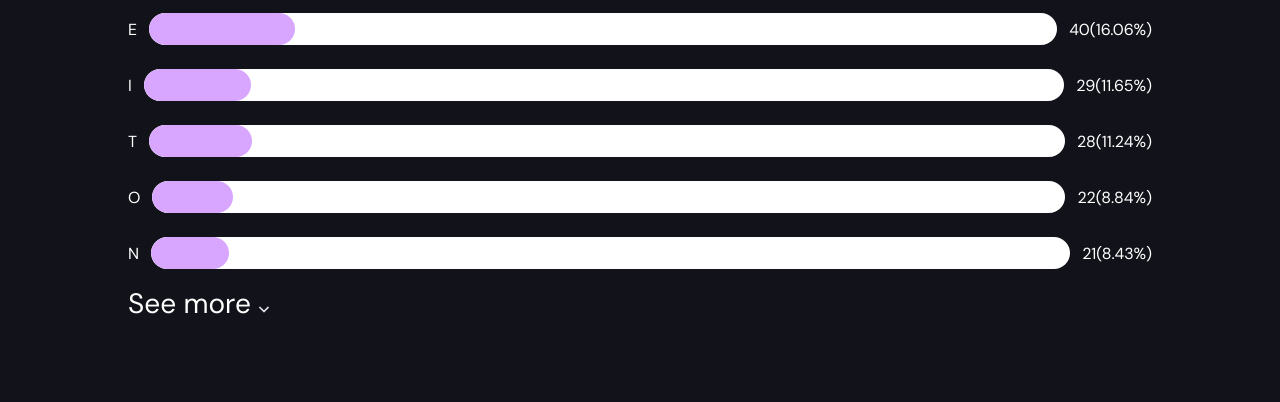
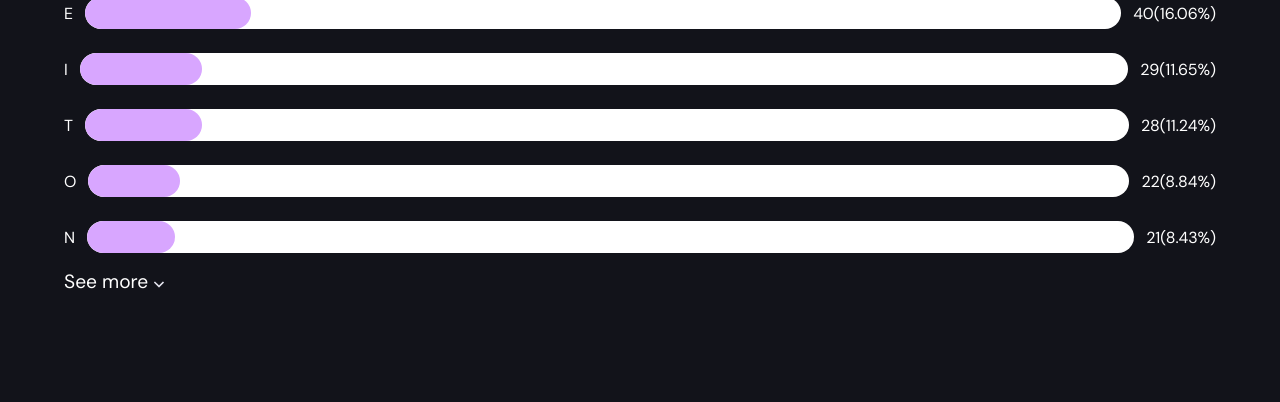
Before and after one commit to jejeadjanor/Character-Counter, a plain HTML site: page starter-code/index.html in a window 1280 px wide. Shown: the part 774-1176 px from the top of the page. After the commit the page ends 1132 px from the top, so only its background shows below. Drawn offline with Linux system fonts and the light colour scheme.

Commit message:
fix body margin for various screen

```diff
--- a/starter-code/styles.css
+++ b/starter-code/styles.css
@@ -38,6 +38,35 @@
     max-width: 800dvw;
     margin: 0 auto;
     padding: 2rem;
+}
+
+@media (min-width: 350px) {
+    .body {
+        background-color: #12131A;
+        font-family: 'DMSans-Regular';
+        color: #ffffff;
+        margin: 1rem 2rem 3rem;
+    }
+    .container {
+        max-width: 800dvw;
+        margin: 0 auto;
+        padding: 0.5rem;
+    }
+}
+
+
+@media (min-width: 640px) {
+    .body {
+        background-color: #12131A;
+        font-family: 'DMSans-Regular';
+        color: #ffffff;
+        margin: 1rem 3rem 3rem;
+    }
+    .container {
+        max-width: 800dvw;
+        margin: 0 auto;
+        padding: 1rem;
+    }
 }
 
 header {
@@ -236,6 +265,6 @@ color: #A5A5B3;
 
 .seemore-button {
     text-decoration: none;
-    font-size: 1.75rem;
+    font-size: 1.2rem;
     color: #ffffff;
 }
```
